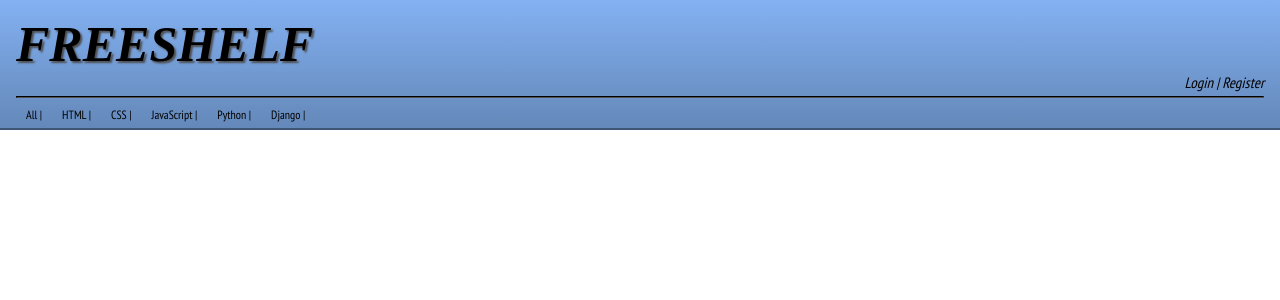
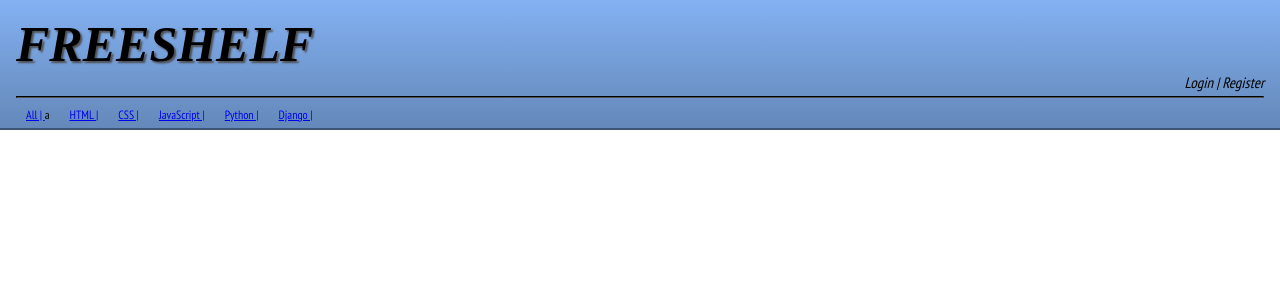
Before and after one commit to momentum-cohort-2020-01/django-freeshelf-team-echidna, a Django app: page / in a window 1280 px wide. Shown: the top 300 px of the page. Run offline with Django 3.2, Linux system fonts and the light colour scheme; data that the repository does not hold is empty; some libraries are stand-ins or nearby versions; some web fonts are replaced.

Commit message:
menu links for category work

```diff
--- a/freeshelf/core/templates/base.html
+++ b/freeshelf/core/templates/base.html
@@ -13,12 +13,12 @@
     <div class="login">Login | Register</div>
     <hr>
     <div class="head-categories">
-        <div class="category">  All | </div>
-        <div class="category"> HTML | </div>
-        <div class="category"> CSS | </div>
-        <div class="category"> JavaScript | </div>
-        <div class="category"> Python | </div>
-        <div class="category"> Django | </div>
+        <div class="category"><a href="/books/all/">  All | </a>a</div>
+        <div class="category"><a href='/books/html/'> HTML | </a></div>
+        <div class="category"><a href='/books/css/'> CSS | </a></div>
+        <div class="category"><a href='/books/javascript'> JavaScript | </a></div>
+        <div class="category"><a href='/books/python'> Python | </a></div>
+        <div class="category"><a href='/books/django'> Django | </a></div>
     </div>
 </header>
 <body>
```
